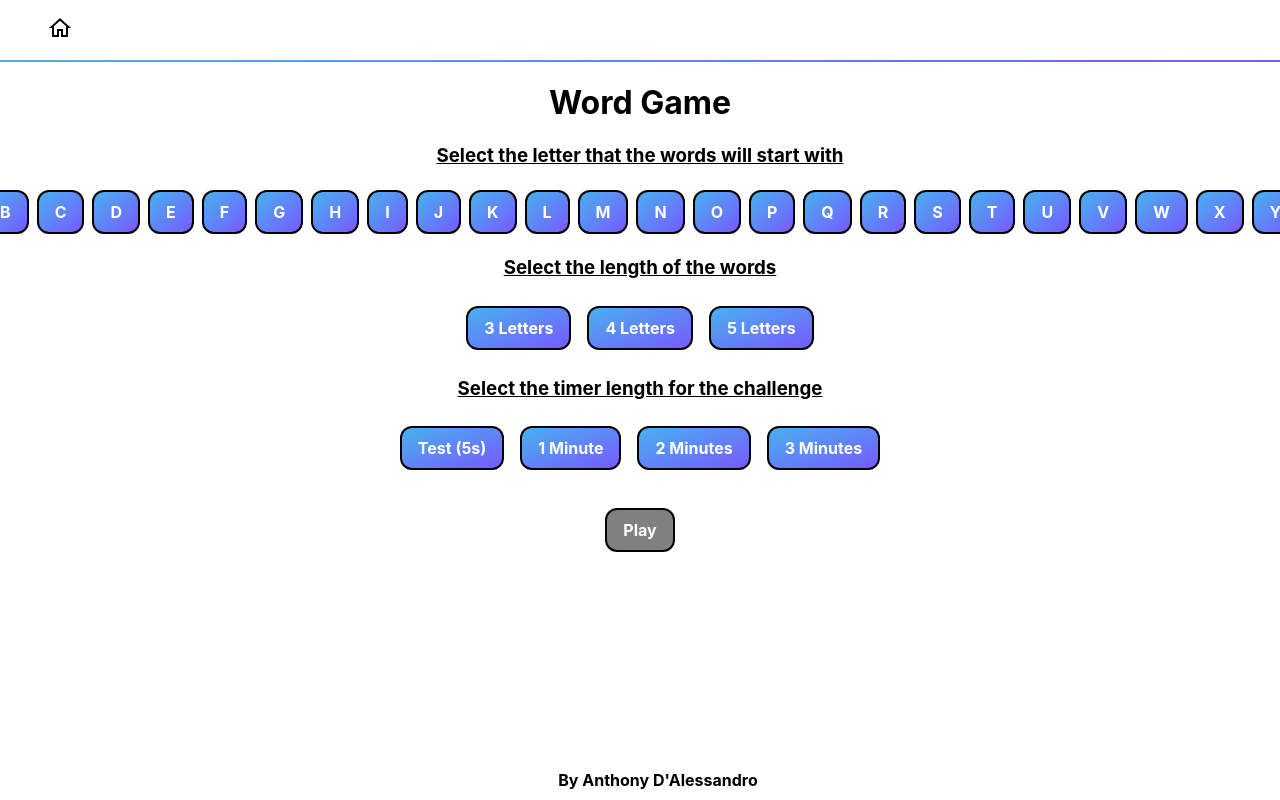
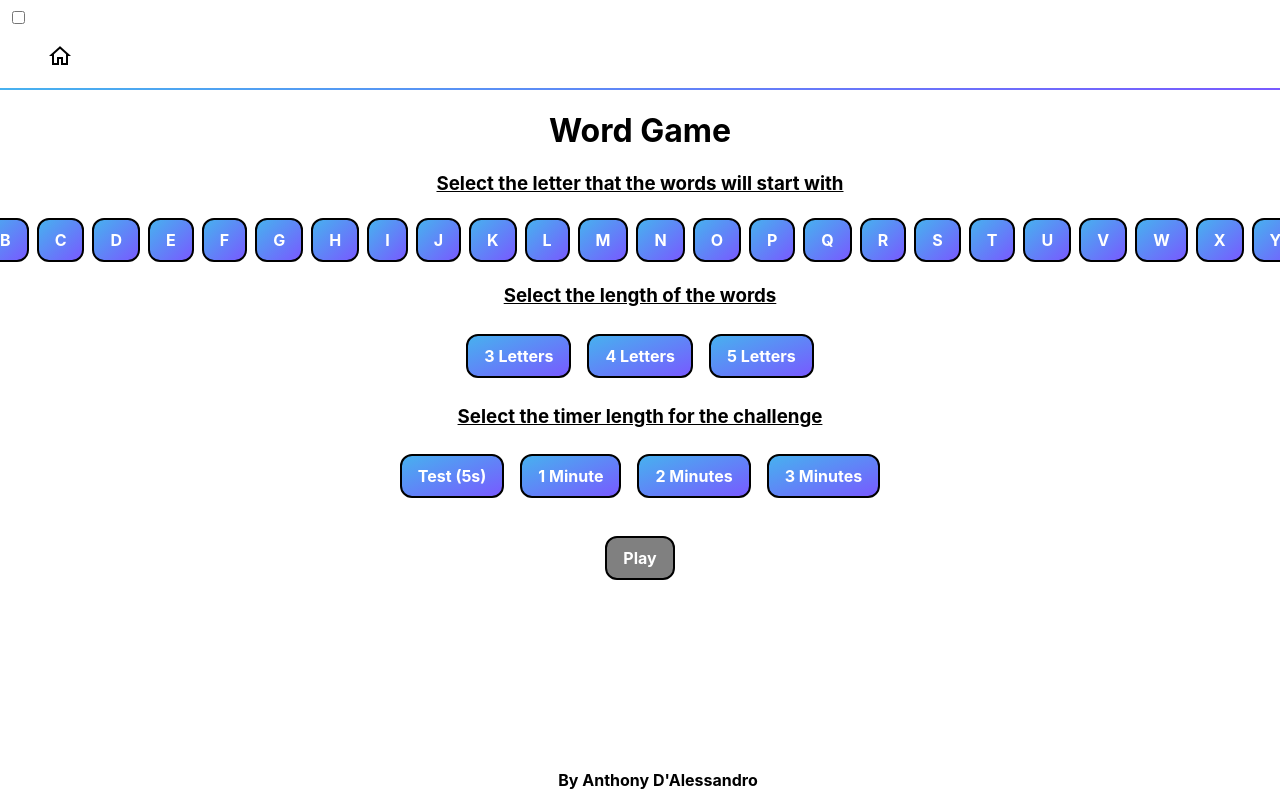
Before and after one commit to anthonyexe/Personal, a plain HTML site: page Word Game/Index.html in a window 1280 px wide. Shown: the top 800 px of the page. Drawn offline with Linux system fonts and the light colour scheme.

Commit message:
Update Index.html

```diff
--- a/Word Game/Index.html
+++ b/Word Game/Index.html
@@ -5,9 +5,15 @@
 	<title>Word Game</title>
 	<link rel="icon" href="wordIcon.ico">
 	<link rel="stylesheet" href="style.css">
+
+	<label class="switch">
+		<input type="checkbox" id="checkbox">
+		<span class="slider round"></span>
+	</label>
+
 </head>
 <body>
-	<header>
+	<header id="header">
 		<nav>
 			<ol>
 					<a href="Index.html"><img class="home" src="home.png"></a>
```
